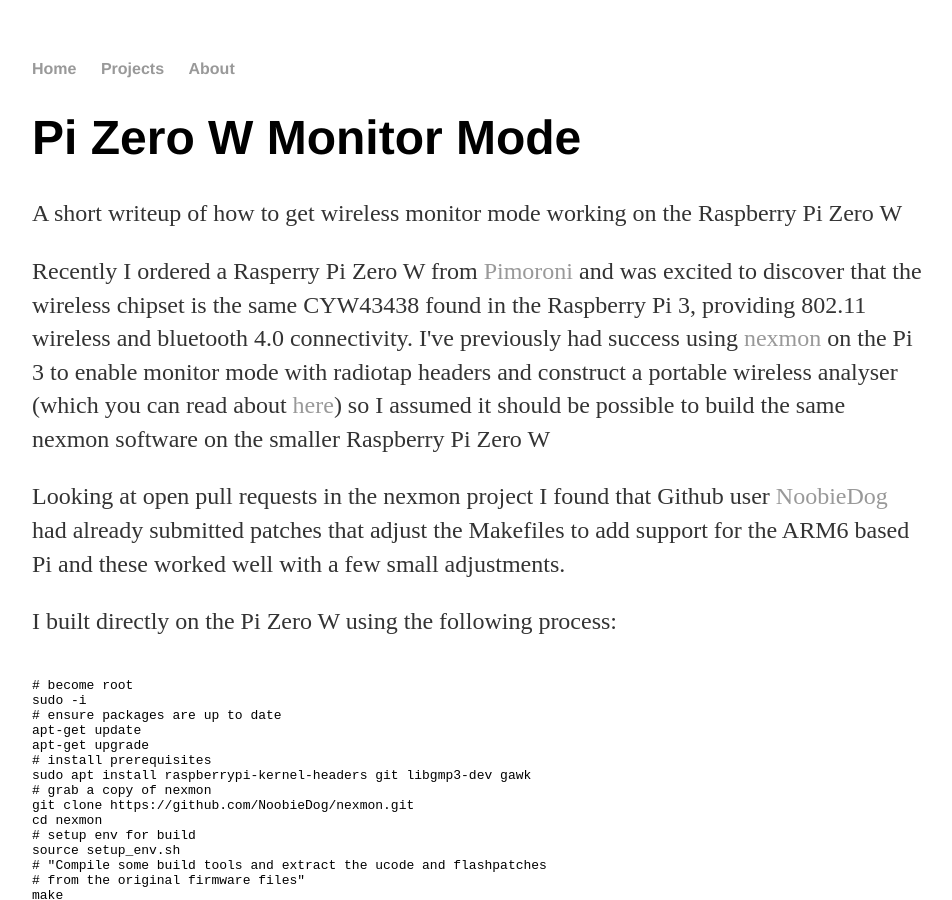
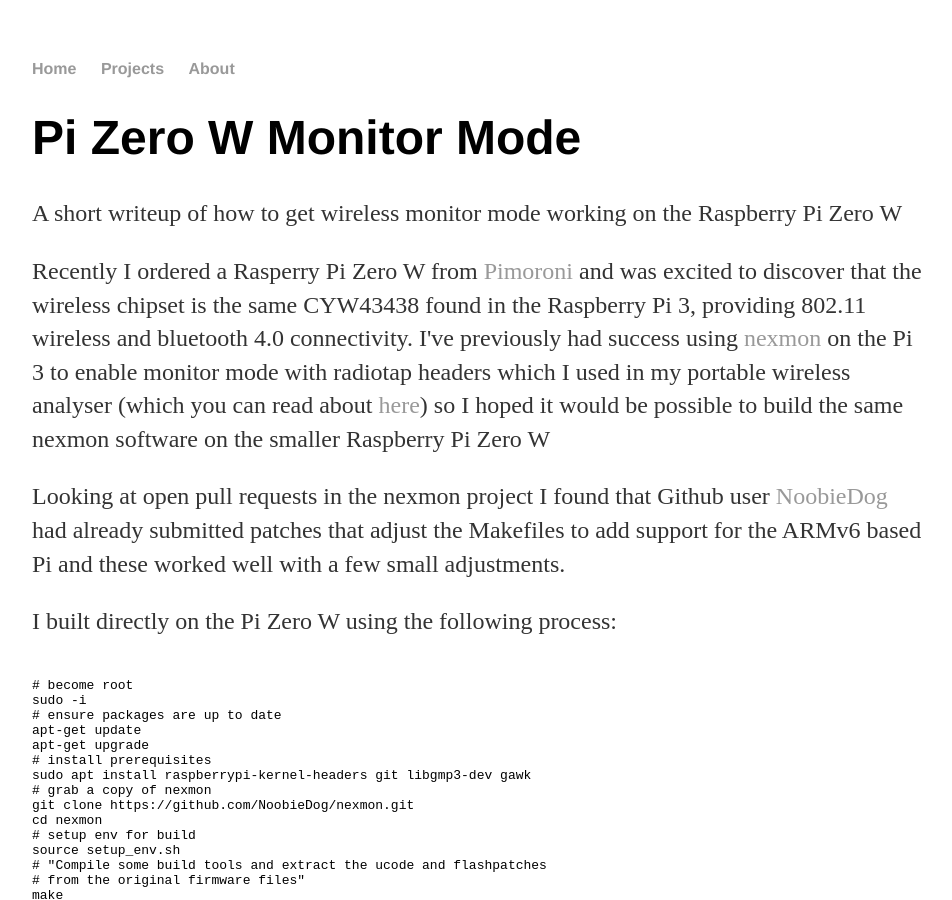
Before and after one commit to linuxthor/linuxthor.github.io, a Jekyll site: the page built from projects/pi-zero-w-monitor-mode/index.html, in a window 1280 px wide and 900 px high. Shown: the whole window, without its empty margins (160-1112 px from the left). Built offline with Jekyll 4.4.1, drawn with Linux system fonts in a browser that asks for light colours; some of the changed text lies outside the part shown.

Commit message:
Update index.html

```diff
--- a/projects/pi-zero-w-monitor-mode/index.html
+++ b/projects/pi-zero-w-monitor-mode/index.html
@@ -10,10 +10,10 @@
 	<p>Recently I ordered a Rasperry Pi Zero W from <a href="https://shop.pimoroni.com/">Pimoroni</a> and was excited to discover that the
            wireless chipset is the same CYW43438 found in the Raspberry Pi 3, providing 802.11 wireless and bluetooth 4.0
            connectivity. I've previously had success using <a href="https://github.com/seemoo-lab/nexmon">nexmon</a> on the Pi 3 to
-           enable monitor mode with radiotap headers and construct a portable wireless analyser (which you can read about <a href="">here</a>)
-           so I assumed it should be possible to build the same nexmon software on the smaller Raspberry Pi Zero W<p>
+           enable monitor mode with radiotap headers which I used in my portable wireless analyser (which you can read about <a href="">here</a>)
+           so I hoped it would be possible to build the same nexmon software on the smaller Raspberry Pi Zero W<p>
            <p>Looking at open pull requests in the nexmon project I found that Github user <a href="https://github.com/NoobieDog/nexmon">
-           NoobieDog</a> had already submitted patches that adjust the Makefiles to add support for the ARM6 based Pi and these worked
+           NoobieDog</a> had already submitted patches that adjust the Makefiles to add support for the ARMv6 based Pi and these worked
            well with a few small adjustments. <p>
 	   <p>I built directly on the Pi Zero W using the following process:
            <pre><code>
```
Also changed, not shown: other parts of projects/pi-zero-w-monitor-mode/index.html (+1 -1 lines).
